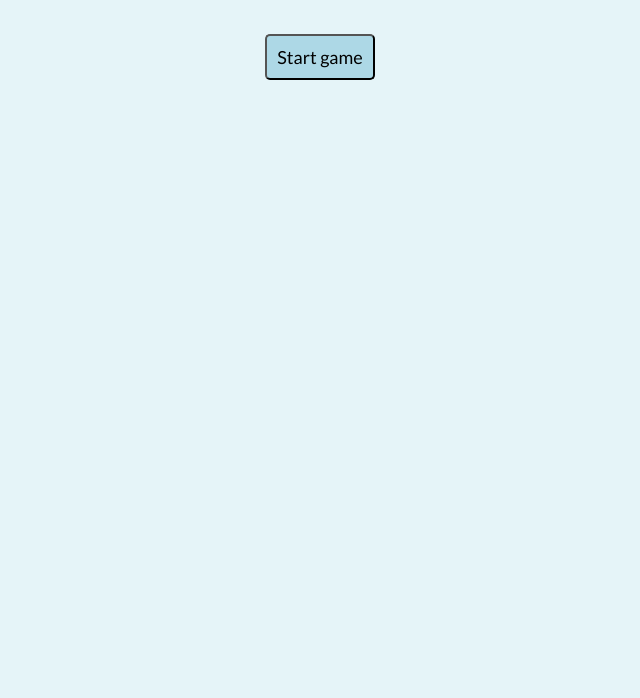
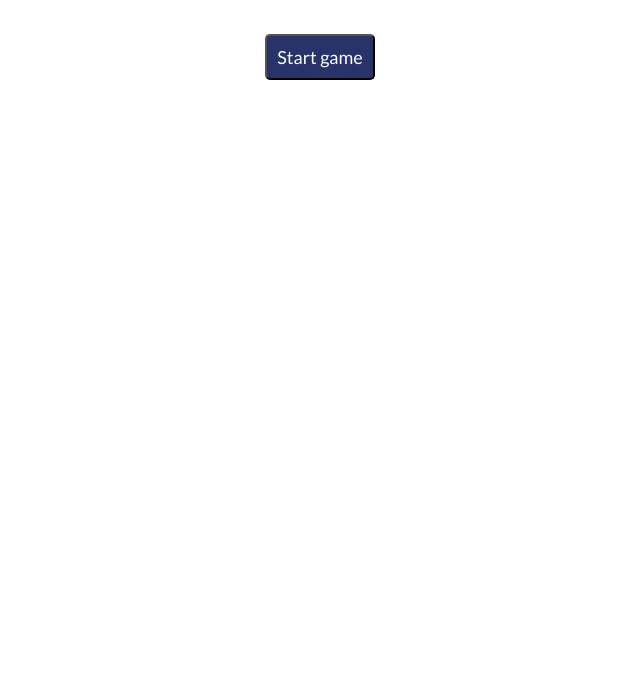
Before and after one commit to Jurgitaesu/Memory-game-heroku, a website: page public/index.html in a window 1280 px wide. Shown: the part 102-800 px from the top of the page, without its empty margins (320-960 px from the left). Drawn offline with Linux system fonts and the light colour scheme.

Commit message:
Add some styles

```diff
--- a/public/style.css
+++ b/public/style.css
@@ -5,7 +5,6 @@
 }
 
 body {
-    background-color: #e5f4f8;
     height: 95vh;
 }
 
@@ -19,9 +18,11 @@ body {
 .button {
     padding: 10px;
     border-radius: 5px;
-    background-color: #add8e6;
+    background-color: #273369;
+    color: #FFFFFF;
     font-size: 18px;
     cursor: pointer;
+    transition: 0.3s;
     margin: auto;
     display: block;
 }
@@ -34,7 +35,7 @@ button:hover {
     font-size: 25px;
     padding-top: 20px;
     padding-bottom: 20px;
-    color: #11414e;
+    color: #273369;
     position: absolute;
     width: 100%;
     text-align: center;
@@ -63,6 +64,7 @@ button:hover {
     position: relative;
     background-image: url("./IMG/card_back.png");
     background-size: cover;
+    transition: 0.3s;
 }
 
 .showIcon {
```
